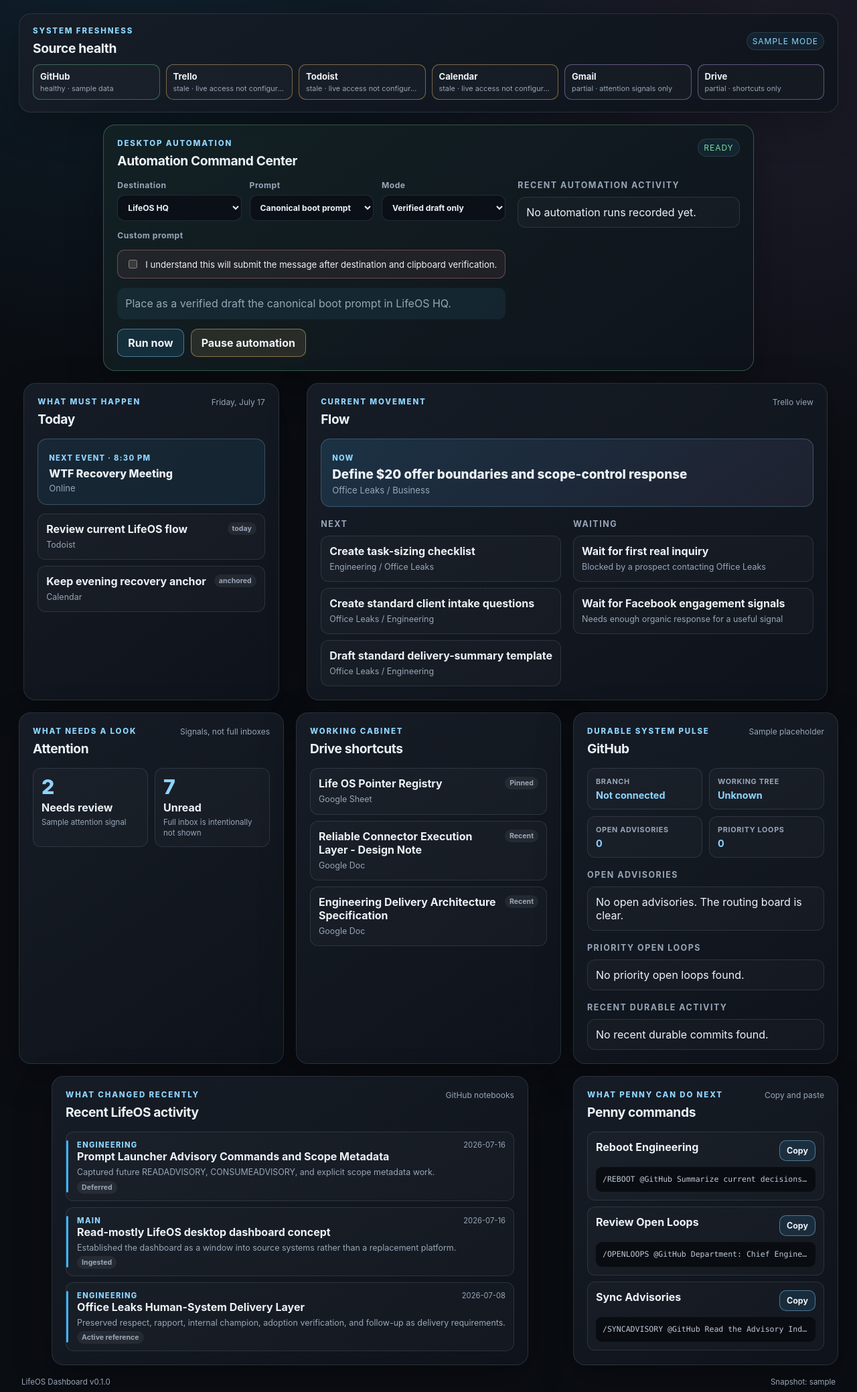
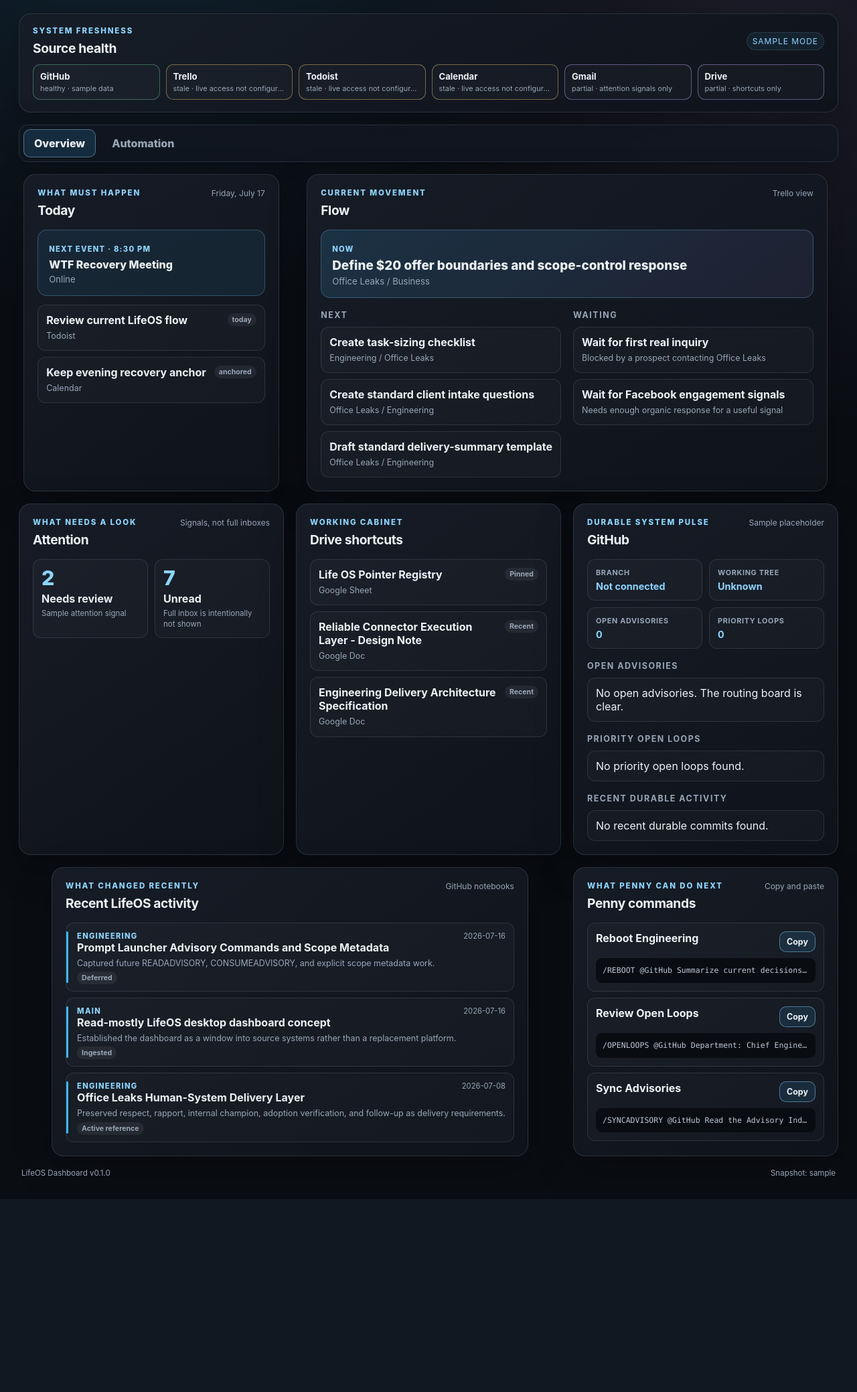
Before and after one commit to recoveryrob83-lab/Penny-Long-Term-Memory, a FastAPI app: page / in a window 1280 px wide. Shown: the part 133-2212 px from the top of the page at 67% size. After the commit the page ends 1924 px from the top, so only its background shows below. Run offline with FastAPI, Linux system fonts and the light colour scheme.

Commit message:
Split dashboard overview and automation into tabs

```diff
--- a/apps/lifeos-dashboard/lifeos_dashboard/templates/index.html
+++ b/apps/lifeos-dashboard/lifeos_dashboard/templates/index.html
@@ -8,8 +8,10 @@
   <link rel="stylesheet" href="{{ url_for('static', path='/styles.css') }}">
   <link rel="stylesheet" href="{{ url_for('static', path='/github.css') }}">
   <link rel="stylesheet" href="{{ url_for('static', path='/command-center.css') }}">
+  <link rel="stylesheet" href="{{ url_for('static', path='/tabs.css') }}">
   <script defer src="{{ url_for('static', path='/app.js') }}"></script>
   <script defer src="{{ url_for('static', path='/command-center.js') }}"></script>
+  <script defer src="{{ url_for('static', path='/tabs.js') }}"></script>
 </head>
 <body>
   <header class="topbar">
@@ -35,64 +37,13 @@
     <div id="source-strip" class="source-strip" aria-live="polite"></div>
   </section>
 
+  <nav class="dashboard-tabs" role="tablist" aria-label="LifeOS dashboard sections">
+    <button class="dashboard-tab active" type="button" role="tab" aria-selected="true" data-tab-target="overview">Overview</button>
+    <button class="dashboard-tab" type="button" role="tab" aria-selected="false" data-tab-target="automation">Automation</button>
+  </nav>
+
+  <section class="tab-page" data-tab-panel="overview" role="tabpanel">
     <main class="dashboard-grid">
-    <section class="panel command-center-panel" aria-labelledby="command-center-heading">
-      <div class="section-heading">
-        <div>
-          <p class="eyebrow">DESKTOP AUTOMATION</p>
-          <h2 id="command-center-heading">Automation Command Center</h2>
-        </div>
-        <span id="cc-status" class="mode-badge">Loading</span>
-      </div>
-      <div class="cc-layout">
-        <div class="cc-form">
-          <div class="cc-fields">
-            <label class="cc-field">Destination
-              <select id="cc-destination">
-                <option value="hub">LifeOS HQ</option>
-                <option value="main">Main Assistant HQ</option>
-                <option value="engineering">Engineering HQ</option>
-                <option value="logistics">Logistics HQ</option>
-                <option value="business">Business HQ</option>
-                <option value="office-leaks">Office Leaks HQ</option>
-                <option value="finance">Finance HQ</option>
-                <option value="wellness">Wellness HQ</option>
-              </select>
-            </label>
-            <label class="cc-field">Prompt
-              <select id="cc-prompt-type">
-                <option value="canonical">Canonical boot prompt</option>
-                <option value="custom">Custom prompt</option>
-              </select>
-            </label>
-            <label class="cc-field">Mode
-              <select id="cc-mode">
-                <option value="draft">Verified draft only</option>
-                <option value="send">Send after verification</option>
-              </select>
-            </label>
-          </div>
-          <label class="cc-field">
-            <span>Custom prompt</span>
-            <textarea id="cc-custom-prompt" hidden placeholder="Enter the exact prompt to place in the selected chat."></textarea>
-          </label>
-          <label id="cc-confirm-wrap" class="cc-confirm" hidden>
-            <input id="cc-confirm-send" type="checkbox">
-            I understand this will submit the message after destination and clipboard verification.
-          </label>
-          <p id="cc-summary" class="cc-summary">Preparing Command Center...</p>
-          <div class="cc-actions">
-            <button id="cc-run" class="primary-button" type="button">Run now</button>
-            <button id="cc-pause" class="cc-danger-button" type="button">Pause automation</button>
-          </div>
-        </div>
-        <div>
-          <h3>Recent automation activity</h3>
-          <div id="cc-history" class="cc-history" aria-live="polite"></div>
-        </div>
-      </div>
-    </section>
-
       <section class="panel today-panel" aria-labelledby="today-heading">
         <div class="section-heading"><div><p class="eyebrow">WHAT MUST HAPPEN</p><h2 id="today-heading">Today</h2></div><span id="today-date" class="panel-meta"></span></div>
         <div id="next-event" class="next-event"></div><div id="commitment-list" class="stack-list"></div>
@@ -107,6 +58,40 @@
       <section class="panel notebooks-panel" aria-labelledby="notebooks-heading"><div class="section-heading"><div><p class="eyebrow">WHAT CHANGED RECENTLY</p><h2 id="notebooks-heading">Recent LifeOS activity</h2></div><span class="panel-meta">GitHub notebooks</span></div><div id="notebook-list" class="notebook-list"></div></section>
       <section class="panel commands-panel" aria-labelledby="commands-heading"><div class="section-heading"><div><p class="eyebrow">WHAT PENNY CAN DO NEXT</p><h2 id="commands-heading">Penny commands</h2></div><span class="panel-meta">Copy and paste</span></div><div id="command-list" class="command-list"></div></section>
     </main>
+  </section>
+
+  <section class="tab-page automation-page" data-tab-panel="automation" role="tabpanel" hidden>
+    <main class="dashboard-grid">
+      <section class="panel command-center-panel" aria-labelledby="command-center-heading">
+        <div class="section-heading">
+          <div><p class="eyebrow">DESKTOP AUTOMATION</p><h2 id="command-center-heading">Automation Command Center</h2></div>
+          <span id="cc-status" class="mode-badge">Loading</span>
+        </div>
+        <div class="cc-layout">
+          <div class="cc-form">
+            <div class="cc-fields">
+              <label class="cc-field">Destination
+                <select id="cc-destination">
+                  <option value="hub">LifeOS HQ</option><option value="main">Main Assistant HQ</option><option value="engineering">Engineering HQ</option><option value="logistics">Logistics HQ</option><option value="business">Business HQ</option><option value="office-leaks">Office Leaks HQ</option><option value="finance">Finance HQ</option><option value="wellness">Wellness HQ</option>
+                </select>
+              </label>
+              <label class="cc-field">Prompt
+                <select id="cc-prompt-type"><option value="canonical">Canonical boot prompt</option><option value="custom">Custom prompt</option></select>
+              </label>
+              <label class="cc-field">Mode
+                <select id="cc-mode"><option value="draft">Verified draft only</option><option value="send">Send after verification</option></select>
+              </label>
+            </div>
+            <label class="cc-field"><span>Custom prompt</span><textarea id="cc-custom-prompt" hidden placeholder="Enter the exact prompt to place in the selected chat."></textarea></label>
+            <label id="cc-confirm-wrap" class="cc-confirm" hidden><input id="cc-confirm-send" type="checkbox">I understand this will submit the message after destination and clipboard verification.</label>
+            <p id="cc-summary" class="cc-summary">Preparing Command Center...</p>
+            <div class="cc-actions"><button id="cc-run" class="primary-button" type="button">Run now</button><button id="cc-pause" class="cc-danger-button" type="button">Pause automation</button></div>
+          </div>
+          <div><h3>Recent automation activity</h3><div id="cc-history" class="cc-history" aria-live="polite"></div></div>
+        </div>
+      </section>
+    </main>
+  </section>
 
   <footer class="footer"><span>LifeOS Dashboard v{{ app_version }}</span><span id="snapshot-state">Waiting for snapshot</span></footer>
   <div id="toast" class="toast" role="status" aria-live="polite"></div>
```
Lines whose indentation alone changed are shown as unchanged.
